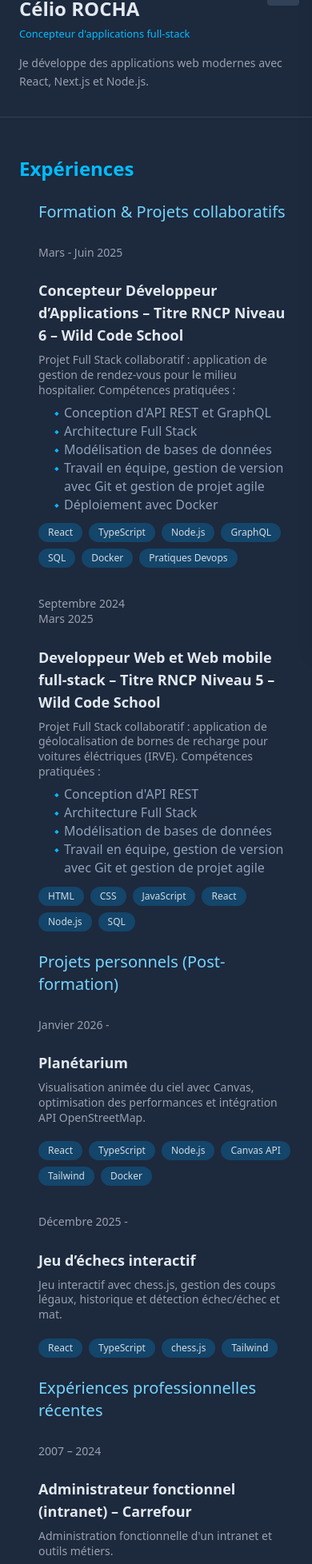
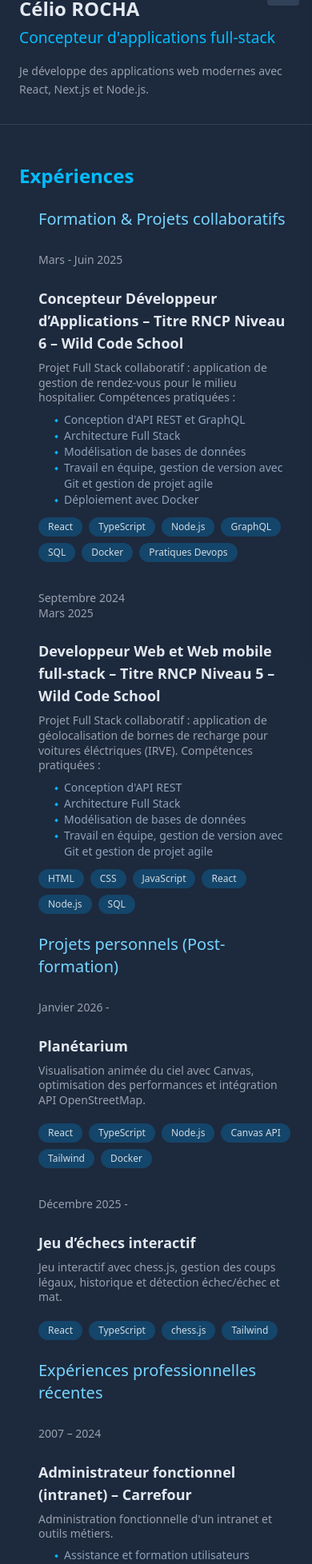
Before and after one commit to celio-mozes-rocha/portfolio, a Next.js app: page /experience in a window 390 px wide. Shown: the part 39-1995 px from the top of the page at 80% size. Built offline with nearby package versions, Linux system fonts and the light colour scheme.

Commit message:
refactor(hero, experience-card): use clamp() for responsive font sizing

```diff
--- a/app/layout.tsx
+++ b/app/layout.tsx
@@ -25,7 +25,7 @@ export default function RootLayout({
           <div className="flex-1 flex flex-col px-6 lg:px-12 py-12 lg:py-24 w-full lg:max-w-3xl text-[clamp(0.875rem,2.5vw,1rem)]">
             {children}
             {/* Footer ppur la version mobile */}
-            <Footer className="lg:hidden mt-10" />
+            <Footer className="lg:hidden mt-14" />
           </div>
         </main>
       </body>
--- a/components/layout/Hero.tsx
+++ b/components/layout/Hero.tsx
@@ -11,7 +11,7 @@ export default function Hero() {
           Célio ROCHA
         </h1>
       </a>
-      <h2 className="text-[clamp(0.8rem,2vw,1.2rem)] text-sky-400 mt-1">
+      <h2 className="text-[clamp(1.2rem,2vw,1.5rem)] text-sky-400 mt-1">
         Concepteur d'applications full-stack
       </h2>
       <p className="text-[clamp(0.875rem,1.5vw,1rem)] text-gray-400 leading-relaxed space-y-4 mt-4 max-w-sm">
--- a/components/sections/experiences/ExperienceCard.tsx
+++ b/components/sections/experiences/ExperienceCard.tsx
@@ -27,7 +27,7 @@ export default function ExperienceCard({ exp }: { exp: ExperiencesType }) {
             <ul>
               {exp.responsibilities.map((r, i) => (
                 <li
-                  className="relative pl-3 before:content-['⬩'] before:absolute before:left-0 before:text-sky-400 text-[16px]"
+                  className="relative pl-3 before:content-['⬩'] before:absolute before:left-0 before:text-sky-400 text-[clamp(0.875rem,1.5vw,1rem)]"
                   key={i}
                 >
                   {r}
@@ -42,7 +42,7 @@ export default function ExperienceCard({ exp }: { exp: ExperiencesType }) {
             <ul>
               {exp.learnings.map((l, i) => (
                 <li
-                  className="relative pl-3 before:content-['⬩'] before:absolute before:left-0 before:text-sky-400 text-[16px]"
+                  className="relative pl-3 before:content-['⬩'] before:absolute before:left-0 before:text-sky-400 text-[clamp(0.875rem,1.5vw,1rem)]"
                   key={i}
                 >
                   {l}
@@ -57,7 +57,7 @@ export default function ExperienceCard({ exp }: { exp: ExperiencesType }) {
             <ul>
               {exp.collaboration?.map((c, i) => (
                 <li
-                  className="relative pl-3 before:content-['⬩'] before:absolute before:left-0 before:text-sky-400 text-[16px]"
+                  className="relative pl-3 before:content-['⬩'] before:absolute before:left-0 before:text-sky-400 text-[clamp(0.875rem,1.5vw,1rem)]"
                   key={i}
                 >
                   {c}
```
